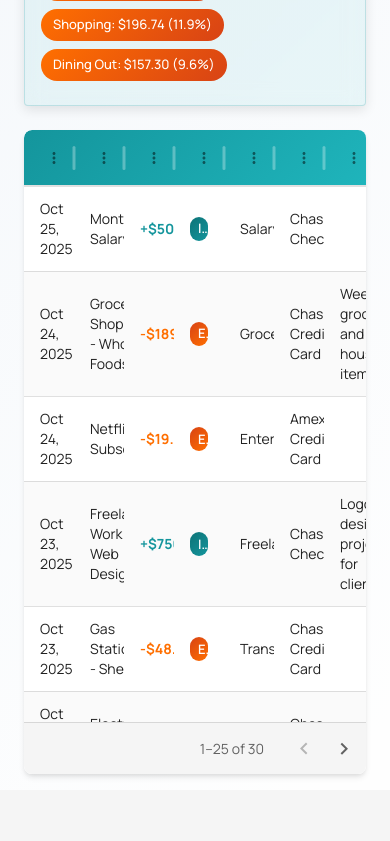
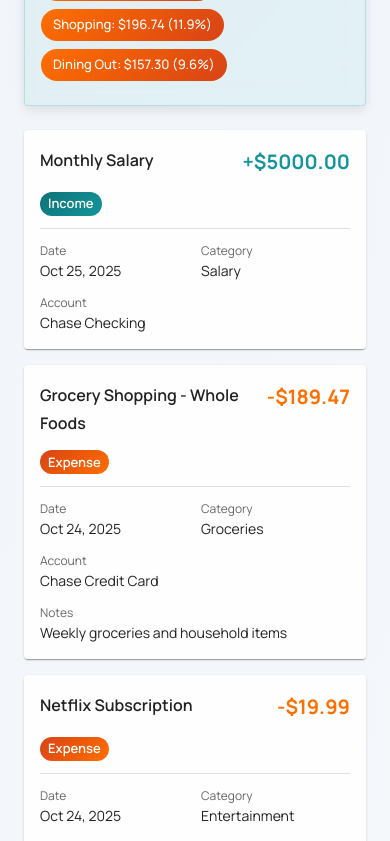
Before and after one commit to mctelinde/budge-it, a React (Create React App) app: page /app/transactions in a window 390 px wide. Shown: the part 780-1621 px from the top of the page. Before the commit the page ends 1570 px from the top, so only its background shows below. Built offline with nearby package versions, Linux system fonts and the light colour scheme.

Commit message:
feat: Implement mobile view for TransactionTable with card layout and pagination

```diff
--- a/src/components/TransactionTable.tsx
+++ b/src/components/TransactionTable.tsx
@@ -1,6 +1,16 @@
 import React from 'react';
 import { DataGrid, GridColDef } from '@mui/x-data-grid';
-import { Box, Chip, useTheme } from '@mui/material';
+import {
+  Box,
+  Chip,
+  useTheme,
+  Card,
+  CardContent,
+  Typography,
+  useMediaQuery,
+  Stack,
+  Divider,
+} from '@mui/material';
 import { Transaction } from '../data/mockData';
 
 interface TransactionTableProps {
@@ -13,6 +23,127 @@ export const TransactionTable: React.FC<TransactionTableProps> = ({
   onEditTransaction
 }) => {
   const theme = useTheme();
+  const isMobile = useMediaQuery(theme.breakpoints.down('md'));
+  const [page, setPage] = React.useState(0);
+  const [pageSize, setPageSize] = React.useState(25);
+
+  // Mobile Card View Component
+  const MobileTransactionCard: React.FC<{ transaction: Transaction }> = ({ transaction }) => {
+    const date = new Date(transaction.date);
+    const formattedDate = date.toLocaleDateString('en-US', {
+      month: 'short',
+      day: 'numeric',
+      year: 'numeric'
+    });
+
+    return (
+      <Card
+        onClick={() => onEditTransaction?.(transaction)}
+        sx={{
+          mb: 2,
+          cursor: onEditTransaction ? 'pointer' : 'default',
+          transition: 'all 0.2s ease',
+          background: theme.palette.mode === 'dark'
+            ? 'rgba(255, 255, 255, 0.05)'
+            : 'rgba(255, 255, 255, 0.9)',
+          '&:hover': {
+            transform: onEditTransaction ? 'translateY(-2px)' : 'none',
+            boxShadow: theme.palette.mode === 'dark'
+              ? '0 4px 12px rgba(0, 0, 0, 0.4)'
+              : '0 4px 12px rgba(0, 0, 0, 0.15)',
+          },
+        }}
+      >
+        <CardContent sx={{ p: 2, '&:last-child': { pb: 2 } }}>
+          <Stack spacing={1.5}>
+            {/* Header: Description and Amount */}
+            <Box sx={{ display: 'flex', justifyContent: 'space-between', alignItems: 'flex-start' }}>
+              <Typography variant="subtitle1" sx={{ fontWeight: 600, flex: 1, pr: 1 }}>
+                {transaction.description}
+              </Typography>
+              <Typography
+                variant="h6"
+                sx={{
+                  fontWeight: 'bold',
+                  color: transaction.type === 'income' ? '#14959c' : '#ff6f00',
+                  whiteSpace: 'nowrap',
+                }}
+              >
+                {transaction.type === 'income' ? '+' : '-'}${Math.abs(transaction.amount).toFixed(2)}
+              </Typography>
+            </Box>
+
+            {/* Type Chip */}
+            <Box>
+              <Chip
+                label={transaction.type}
+                size="small"
+                sx={{
+                  textTransform: 'capitalize',
+                  background: transaction.type === 'income'
+                    ? 'linear-gradient(135deg, #0d7377 0%, #14959c 100%)'
+                    : 'linear-gradient(135deg, #d84315 0%, #ff6f00 100%)',
+                  color: '#ffffff',
+                  fontWeight: 600,
+                  border: 'none',
+                }}
+              />
+            </Box>
+
+            <Divider />
+
+            {/* Details Grid */}
+            <Box
+              sx={{
+                display: 'grid',
+                gridTemplateColumns: 'repeat(2, 1fr)',
+                gap: 1.5,
+                fontSize: '0.875rem',
+              }}
+            >
+              <Box>
+                <Typography variant="caption" color="text.secondary" display="block">
+                  Date
+                </Typography>
+                <Typography variant="body2">{formattedDate}</Typography>
+              </Box>
+              <Box>
+                <Typography variant="caption" color="text.secondary" display="block">
+                  Category
+                </Typography>
+                <Typography variant="body2">{transaction.category}</Typography>
+              </Box>
+              <Box>
+                <Typography variant="caption" color="text.secondary" display="block">
+                  Account
+                </Typography>
+                <Typography variant="body2">{transaction.account}</Typography>
+              </Box>
+              {transaction.notes && (
+                <Box sx={{ gridColumn: '1 / -1' }}>
+                  <Typography variant="caption" color="text.secondary" display="block">
+                    Notes
+                  </Typography>
+                  <Typography variant="body2">{transaction.notes}</Typography>
+                </Box>
+              )}
+            </Box>
+          </Stack>
+        </CardContent>
+      </Card>
+    );
+  };
+
+  // Sort transactions by date (newest first)
+  const sortedTransactions = [...transactions].sort((a, b) =>
+    new Date(b.date).getTime() - new Date(a.date).getTime()
+  );
+
+  // Pagination for mobile
+  const paginatedTransactions = sortedTransactions.slice(
+    page * pageSize,
+    (page + 1) * pageSize
+  );
 
   const columns: GridColDef[] = [
     {
@@ -89,6 +220,36 @@ export const TransactionTable: React.FC<TransactionTableProps> = ({
     },
   ];
 
+  // Mobile view
+  if (isMobile) {
+    return (
+      <Box sx={{ width: '100%' }}>
+        {paginatedTransactions.map((transaction) => (
+          <MobileTransactionCard key={transaction.id} transaction={transaction} />
+        ))}
+
+        {/* Mobile Pagination */}
+        {sortedTransactions.length > pageSize && (
+          <Box
+            sx={{
+              display: 'flex',
+              justifyContent: 'center',
+              alignItems: 'center',
+              gap: 2,
+              mt: 3,
+              mb: 2,
+            }}
+          >
+            <Typography variant="body2" color="text.secondary">
+              {page * pageSize + 1}-{Math.min((page + 1) * pageSize, sortedTransactions.length)} of {sortedTransactions.length}
+            </Typography>
+          </Box>
+        )}
+      </Box>
+    );
+  }
+
+  // Desktop view (existing table)
   return (
     <Box sx={{
       width: '100%',
```
